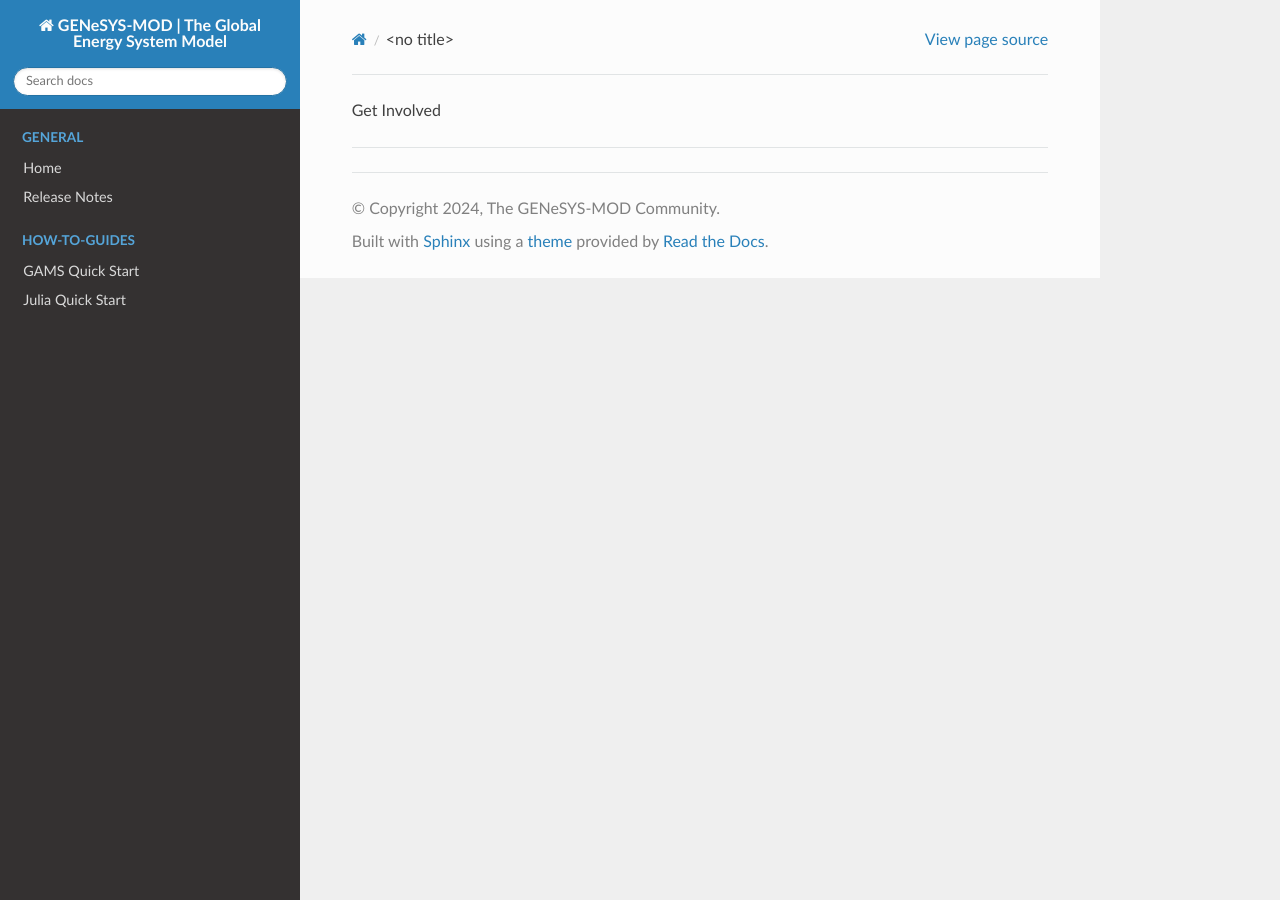
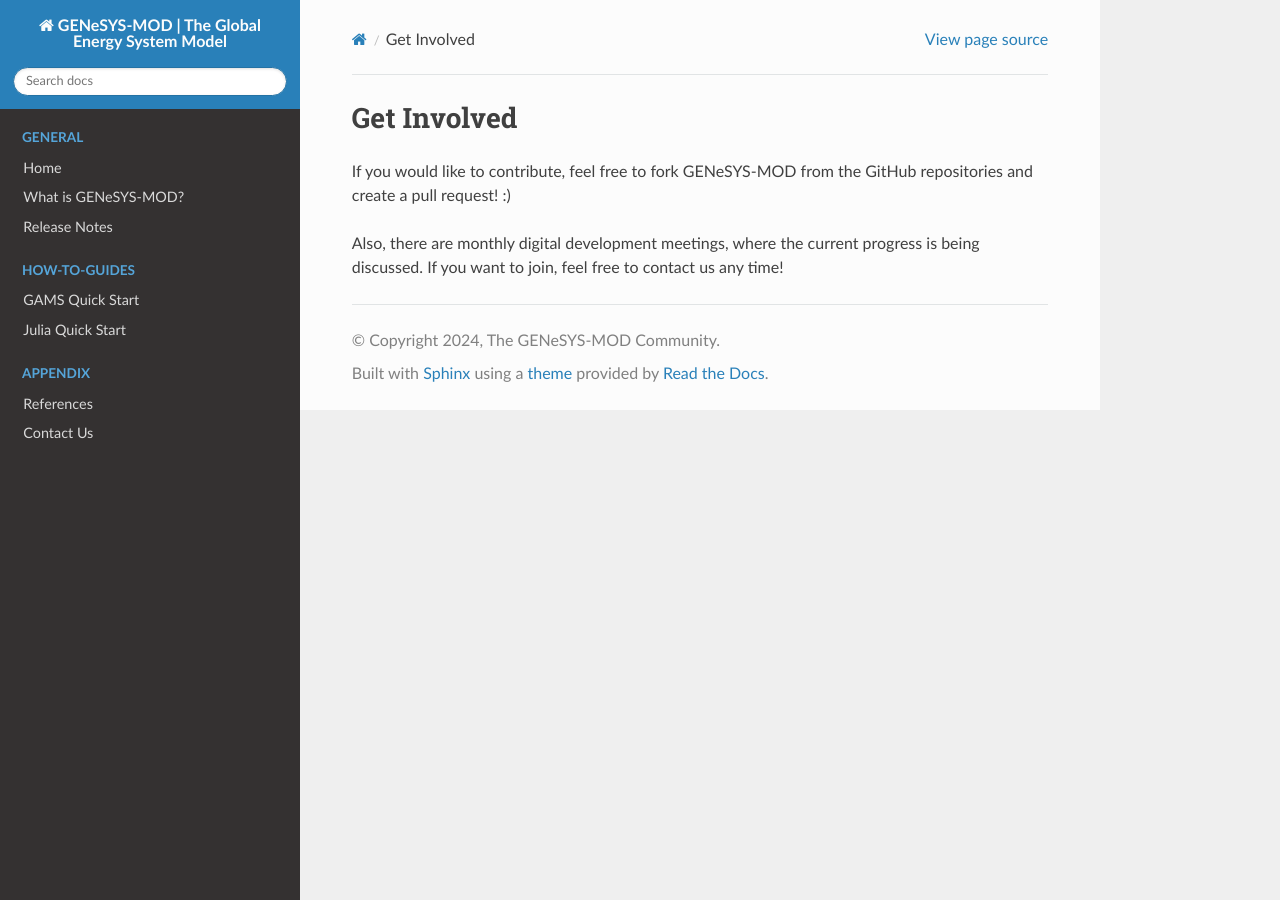
Before and after one commit to GENeSYS-MOD/GENeSYS_MOD.readthedocs, a Sphinx documentation site: the page built from docs/source/get_involved.rst, in a window 1280 px wide. Built offline with Sphinx 7.4.7 and the Read the Docs theme 3.1.0, drawn with Linux system fonts in a browser that asks for light colours.

Commit message:
added some more content

```diff
--- a/docs/source/about.rst
+++ b/docs/source/about.rst
@@ -1,3 +1,4 @@
-what is GENeSYS-MOD?
+What is GENeSYS-MOD?
+=============
 
-==============
+The Global Energy System Model - or GENeSYS-MOD - is an open source cross-sectoral energy system model aimed at long-term developments of the energy system.
--- a/docs/source/contact.rst
+++ b/docs/source/contact.rst
@@ -1,3 +1,4 @@
 Contact Us
+=============
 
-========
+Either write any of the devs on GitHub, or write to kl@wip.tu-berlin.de.
--- a/docs/source/get_involved.rst
+++ b/docs/source/get_involved.rst
@@ -1,3 +1,6 @@
 Get Involved
+=============
 
-=========
+If you would like to contribute, feel free to fork GENeSYS-MOD from the GitHub repositories and create a pull request! :)
+
+Also, there are monthly digital development meetings, where the current progress is being discussed. If you want to join, feel free to contact us any time!
--- a/docs/source/license.rst
+++ b/docs/source/license.rst
@@ -1,3 +1,4 @@
 Apache License 2.0
+=============
 
-=========
+GENeSYS-MOD is published under the Apache License 2.0.
--- a/docs/source/references.rst
+++ b/docs/source/references.rst
@@ -1,3 +1,4 @@
 References
+=============
 
-=======
+Here, you can find an overview over the changes and improvements throughout the different versions of GENeSYS-MOD.
```
